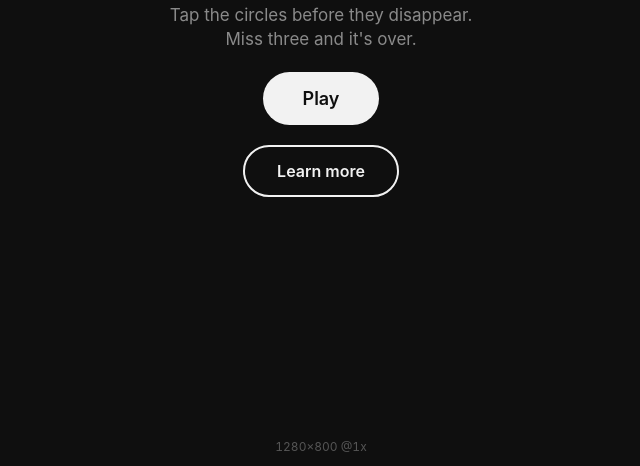
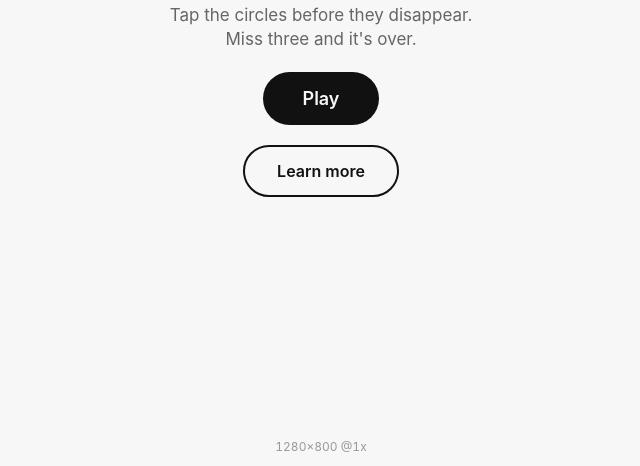
Before and after one commit to jacky-hsiung/whack-a-mole, a plain HTML site: page index.html in a window 1280 px wide. Shown: the part 334-800 px from the top of the page, without its empty margins (319-959 px from the left). Drawn offline with Linux system fonts and the light colour scheme.

Commit message:
Switch to light theme

```diff
--- a/index.html
+++ b/index.html
@@ -6,26 +6,26 @@
 <title>Whack</title>
 <style>
   * { box-sizing: border-box; margin: 0; padding: 0; }
-  html, body { height: 100%; background: #0f0f0f; color: #f2f2f2; font-family: -apple-system, system-ui, sans-serif; overflow: hidden; touch-action: manipulation; -webkit-user-select: none; user-select: none; -webkit-touch-callout: none; }
+  html, body { height: 100%; background: #f7f7f7; color: #111; font-family: -apple-system, system-ui, sans-serif; overflow: hidden; touch-action: manipulation; -webkit-user-select: none; user-select: none; -webkit-touch-callout: none; }
   #app { height: 100%; height: 100dvh; width: 100%; display: flex; flex-direction: column; padding: calc(env(safe-area-inset-top, 0px) + 56px) calc(env(safe-area-inset-right, 0px) + 20px) calc(env(safe-area-inset-bottom, 0px) + 20px) calc(env(safe-area-inset-left, 0px) + 20px); }
   #hud { display: flex; flex-direction: column; align-items: center; gap: 2px; font-variant-numeric: tabular-nums; }
   #score { font-size: 64px; font-weight: 700; line-height: 1; letter-spacing: -1px; }
   #lives { display: flex; gap: 8px; align-items: center; justify-content: center; padding: 12px 0; }
-  #lives i { width: 8px; height: 8px; border-radius: 50%; background: #f2f2f2; }
-  #lives i.lost { background: #3a3a3a; }
+  #lives i { width: 8px; height: 8px; border-radius: 50%; background: #111; }
+  #lives i.lost { background: #d0d0d0; }
   #grid-wrap { flex: 1; display: flex; align-items: center; justify-content: center; min-height: 0; }
   #grid { display: grid; grid-template-columns: repeat(3, 1fr); gap: 16px; aspect-ratio: 1; width: min(100%, 100vh - 260px, 100dvh - 260px); max-width: 100%; }
-  .hole { position: relative; border-radius: 50%; border: 2px solid #2a2a2a; }
-  .mole { position: absolute; inset: 12%; border-radius: 50%; background: #f2f2f2; transform: scale(0); transition: transform .12s ease-out; }
+  .hole { position: relative; border-radius: 50%; border: 2px solid #ddd; }
+  .mole { position: absolute; inset: 12%; border-radius: 50%; background: #111; transform: scale(0); transition: transform .12s ease-out; }
   .hole.up .mole { transform: scale(1); }
-  .hole.hit .mole { background: #0f0f0f; border: 2px solid #f2f2f2; transform: scale(1.3); opacity: 0; transition: transform .18s, opacity .18s; }
-  #overlay { position: fixed; inset: 0; display: flex; flex-direction: column; align-items: center; justify-content: center; gap: 20px; background: #0f0f0f; text-align: center; padding: 24px; }
+  .hole.hit .mole { background: #f7f7f7; border: 2px solid #111; transform: scale(1.3); opacity: 0; transition: transform .18s, opacity .18s; }
+  #overlay { position: fixed; inset: 0; display: flex; flex-direction: column; align-items: center; justify-content: center; gap: 20px; background: #f7f7f7; text-align: center; padding: 24px; }
   #overlay.hidden { display: none; }
   h1 { font-size: 40px; font-weight: 700; letter-spacing: -.5px; }
-  p { color: #8a8a8a; font-size: 17px; line-height: 1.4; }
-  #vp { position: fixed; bottom: calc(env(safe-area-inset-bottom, 0px) + 12px); left: 0; right: 0; text-align: center; font-size: 12px; color: #555; font-variant-numeric: tabular-nums; }
-  #start { font: inherit; font-weight: 600; font-size: 18px; padding: 16px 40px; border: 0; border-radius: 999px; background: #f2f2f2; color: #0f0f0f; }
-  #cta { font: inherit; font-weight: 600; font-size: 16px; padding: 14px 32px; border: 2px solid #f2f2f2; border-radius: 999px; color: #f2f2f2; text-decoration: none; }
+  p { color: #666; font-size: 17px; line-height: 1.4; }
+  #vp { position: fixed; bottom: calc(env(safe-area-inset-bottom, 0px) + 12px); left: 0; right: 0; text-align: center; font-size: 12px; color: #999; font-variant-numeric: tabular-nums; }
+  #start { font: inherit; font-weight: 600; font-size: 18px; padding: 16px 40px; border: 0; border-radius: 999px; background: #111; color: #f7f7f7; }
+  #cta { font: inherit; font-weight: 600; font-size: 16px; padding: 14px 32px; border: 2px solid #111; border-radius: 999px; color: #111; text-decoration: none; }
 </style>
 </head>
 <body>
```
